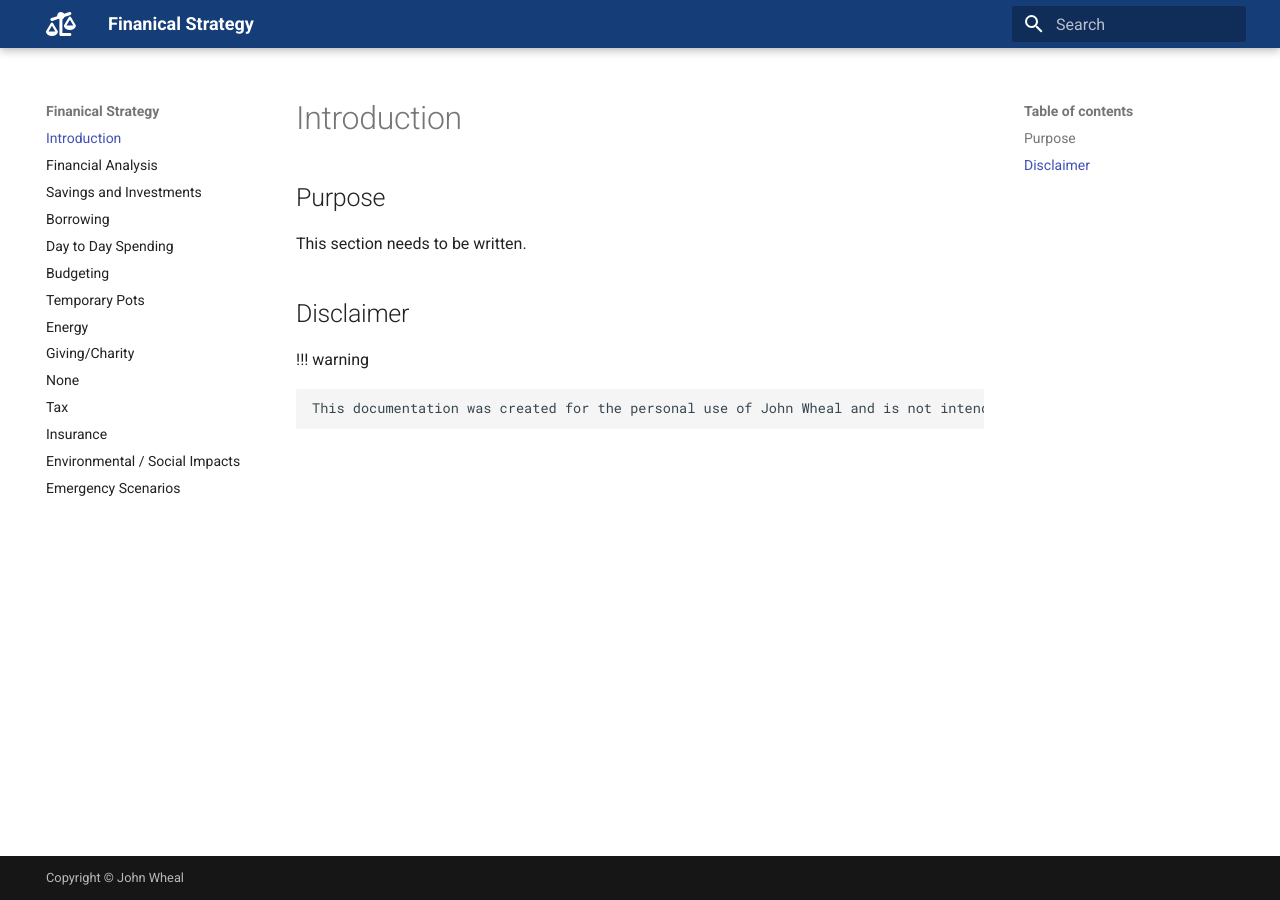
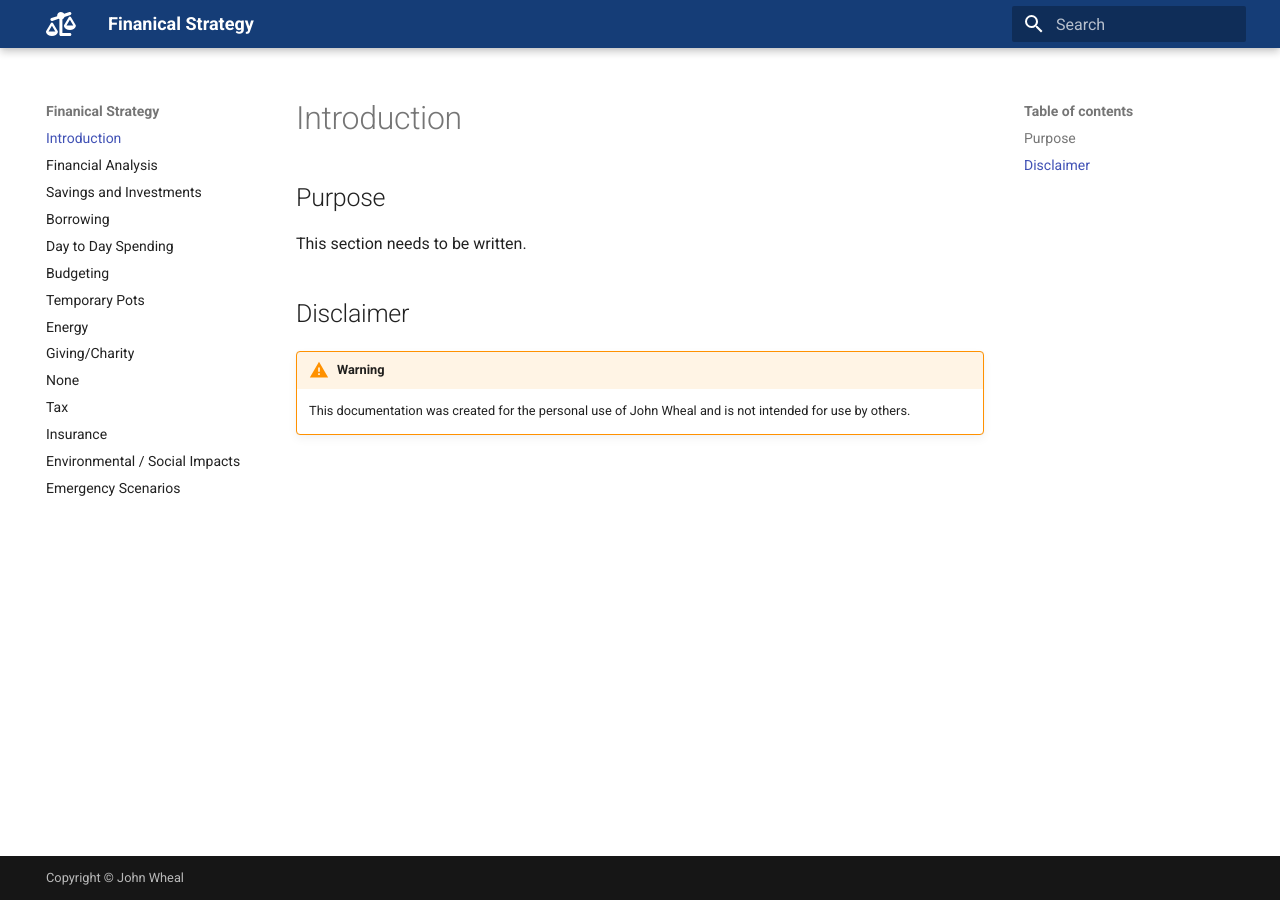
Before and after one commit to johnwheal/financial-strategy, an MkDocs documentation site: the page built from docs/index.md, in a window 1280 px wide. Built offline with MkDocs 1.6.1 and Material for MkDocs 9.7.7, drawn with Linux system fonts in a browser that asks for light colours.

Commit message:
Fixed warning notes

```diff
--- a/mkdocs.yml
+++ b/mkdocs.yml
@@ -8,10 +8,6 @@ theme:
 extra:
   generator: false
 copyright: Copyright &copy; John Wheal
-markdown_extensions:
-  - admonition
-  - pymdownx.details
-  - pymdownx.superfences
 nav:
   - 'index.md'
   - 'analysis.md'
@@ -28,6 +24,9 @@ nav:
   - 'environmental.md'
   - 'emergency.md'
 markdown_extensions:
+  - admonition
+  - pymdownx.details
+  - pymdownx.superfences
   - def_list
   - footnotes
   - pymdownx.tasklist:
```
